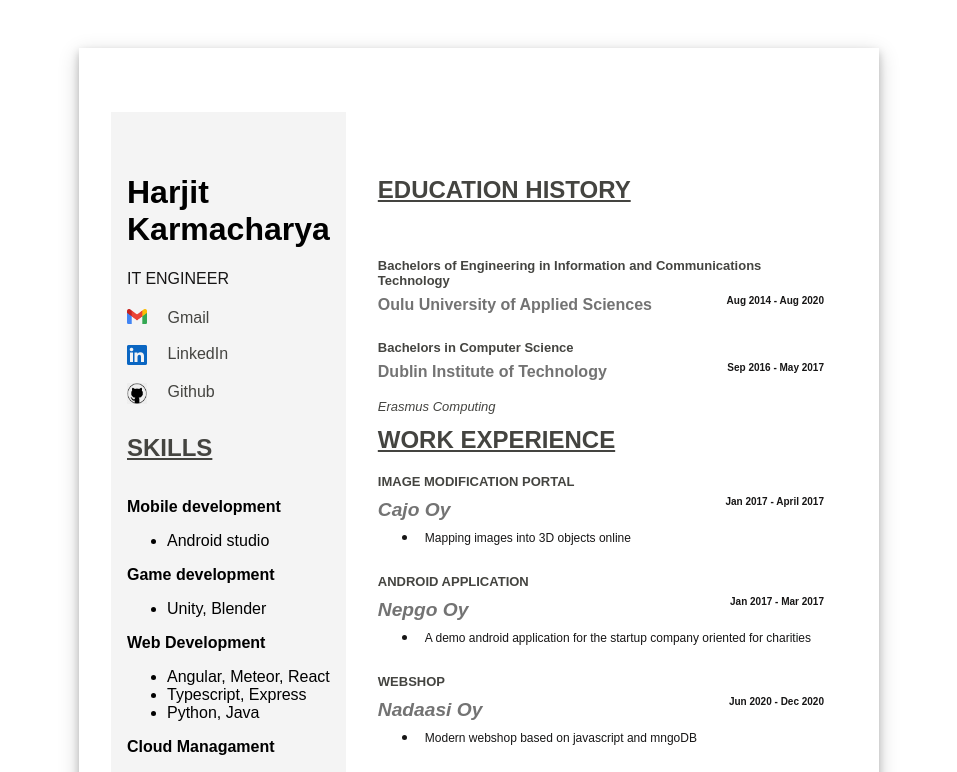
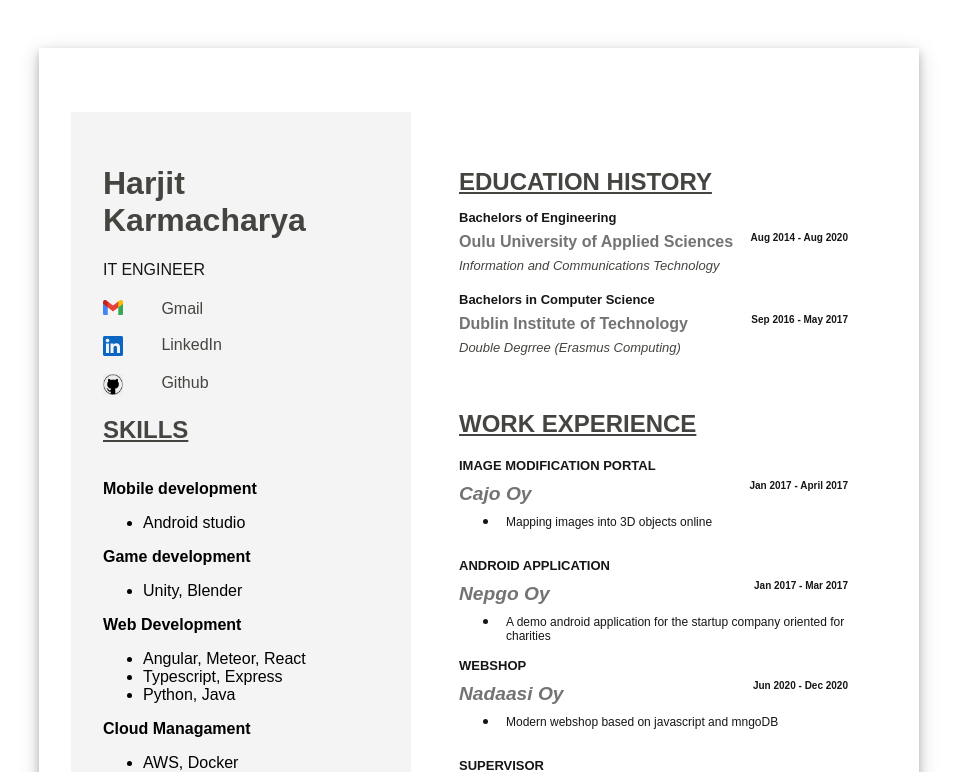
Before and after one commit to t4kaha00/portfolio, a React (Create React App) app: page / in a window 1280 px wide. Shown: the top 772 px of the page, without its empty margins (161-1118 px from the left). Built offline with nearby package versions, Linux system fonts and the light colour scheme.

Commit message:
UI tweaked

```diff
--- a/src/App.css
+++ b/src/App.css
@@ -25,12 +25,12 @@ a {
 }
 
 .resume {
-  width: 50em;
+  width: 55em;
   margin: auto;
   box-shadow: 0 4px 8px 0 rgba(0, 0, 0, 0.2), 0 6px 20px 0 rgba(0, 0, 0, 0.19);
   padding: 4em 2em;
   display: grid;
-  grid-template-columns: 2fr 7fr;
+  grid-template-columns: 5fr 7fr;
 }
 
 /* Left Column --------------------------------------------------------------------*/
@@ -41,11 +41,16 @@ a {
 
 .col1-row1, .col1-row2,
 .col1-row3, .col1-row4 {
-  margin-top: 25px;
+  margin-top: 1em;
+  margin-left: 1em;
   display: flex;
   flex-direction: column;
 }
 
+.col1-row1-row > h1 {
+  /* font-weight: lighter; */
+  color: #444440;
+}
 .col1-row1-row > h4 {
   font-weight: lighter;
   color: #171616;
@@ -105,18 +110,21 @@ a {
 }
 
 .col2-row1, .col2-row2, .col2-row3 {
-  margin: 1em;
+  margin: 2em;
   display: flex;
   flex-direction: column;
   color: #444440;
 }
 
 .col2-row1-row {
-  margin-top: 2em;
-  margin-bottom: 0;
+  margin-top: 1em;
+  margin-bottom: 1em;
   display: grid;
   grid-template-rows: 1fr;
   height: 50px;
+}
+.right-heading2 {
+  margin-bottom: -1em;
 }
 
 .col2-row1-row > div:hover {
@@ -156,14 +164,17 @@ a {
 .col2-row2-row-row > h4 {
   font-size: small;
   margin: 0px;
+  color: #171616;
 }
 
 .col2-row1-row-row > p,
 .col2-row2-row-row > p {
   float: right;
   margin: 7px;
+  font-family: Arial, Helvetica, sans-serif;
   font-size: 10px;
   font-weight: bold;
+  /* color: #737373; */
 }
 
 .col2-row1-row-row > ul > li >p,
@@ -179,6 +190,7 @@ a {
 
 .col2-row1-row-row > h3 {
   margin-top: 8px;
+  margin-bottom: 5px;
   font-size: medium;
   color: #737373;
   font-family: Arial, Helvetica, sans-serif;
--- a/src/App.js
+++ b/src/App.js
@@ -106,7 +106,7 @@ class App extends Component {
             {/* Languages */}
             <div className='col1-row3 languages'>
               <div className='col1-row3-row'>
-                <h2><u>Languages</u></h2>
+                <h2><u>LANGUAGES</u></h2>
               </div>
               <div className='col1-row3-row'>
                 <div>
@@ -155,11 +155,12 @@ class App extends Component {
                 <div>
                   <a href='https://www.oamk.fi/'>
                     <div className='col2-row1-row-row'>
-                      <h4 className='heading1'>Bachelors of Engineering in Information and Communications Technology</h4>
+                      <h4 className='heading1'>Bachelors of Engineering</h4>
                       <p>Aug 2014 - Aug 2020</p>
                     </div>
                     <div className='col2-row1-row-row'>
                       <h3>Oulu University of Applied Sciences</h3>
+                      <i>Information and Communications Technology</i>
                     </div>
                   </a>
                 </div>
@@ -173,7 +174,7 @@ class App extends Component {
                     </div>
                     <div className='col2-row1-row-row'>
                       <h3>Dublin Institute of Technology</h3>
-                      <i>Erasmus Computing</i>
+                      <i>Double Degrree (Erasmus Computing)</i>
                     </div>
                   </a>
                 </div>
@@ -181,7 +182,7 @@ class App extends Component {
             </div>
             <div className='col2-row2'>
               {/* Work */}
-              <h2 className='right-heading2'><u>WORK EXPERIENCE</u></h2>
+              <h2 className='right-heading'><u>WORK EXPERIENCE</u></h2>
               <div className='col2-row2-row cajo'>
                 <div>
                   <a href='https://cajotechnologies.com/'>
@@ -249,7 +250,7 @@ class App extends Component {
             </div>
             <div className='col2-row3'>
               {/* Projects */}
-              <h2 className='col2-row3-row right-heading2'><u>PROJECTS</u></h2>
+              <h2 className='col2-row3-row right-heading'><u>PROJECTS</u></h2>
               <div className='col2-row3-row'>
                 <div className='col2-row3-row-row'>
                   <p><b>MOVIE SEAT BOOKING SYSTEM</b></p>
```
Also changed, not shown: 1 other file (tests, documents, lock files or other folders).
